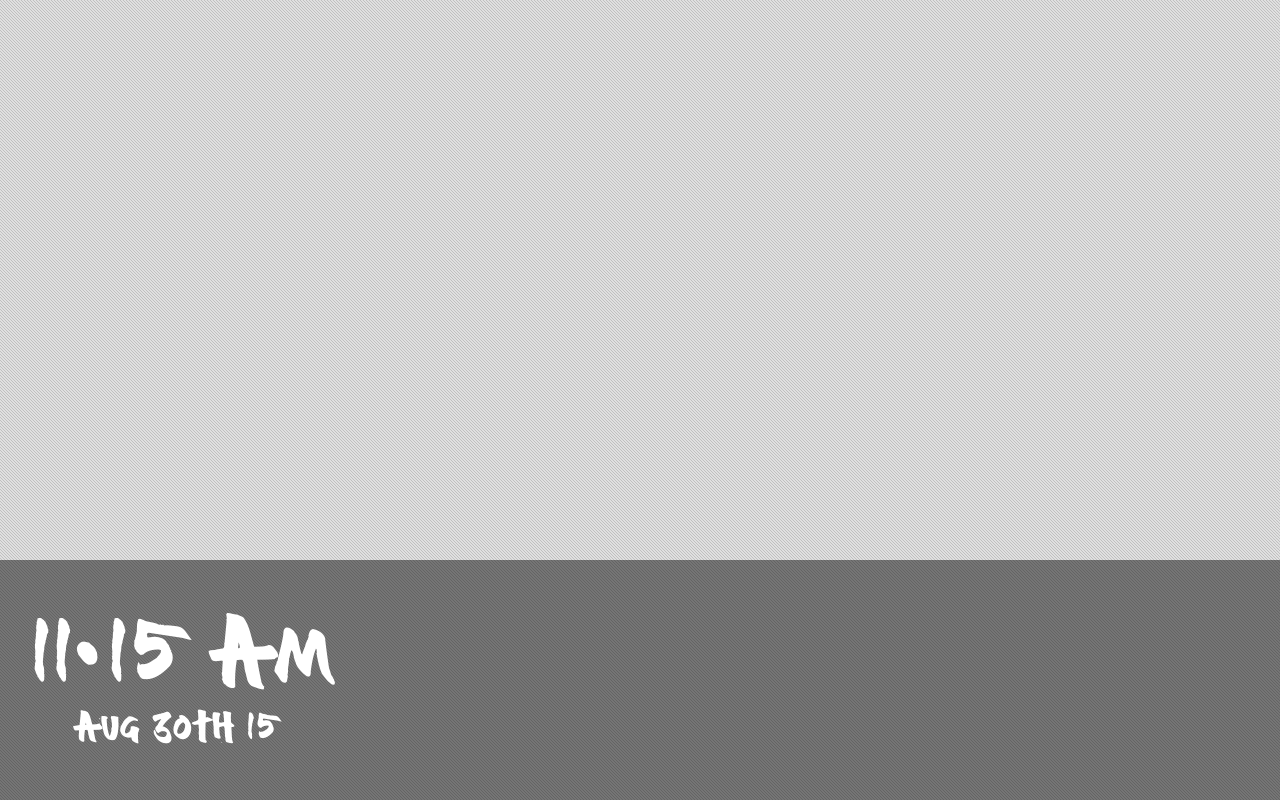
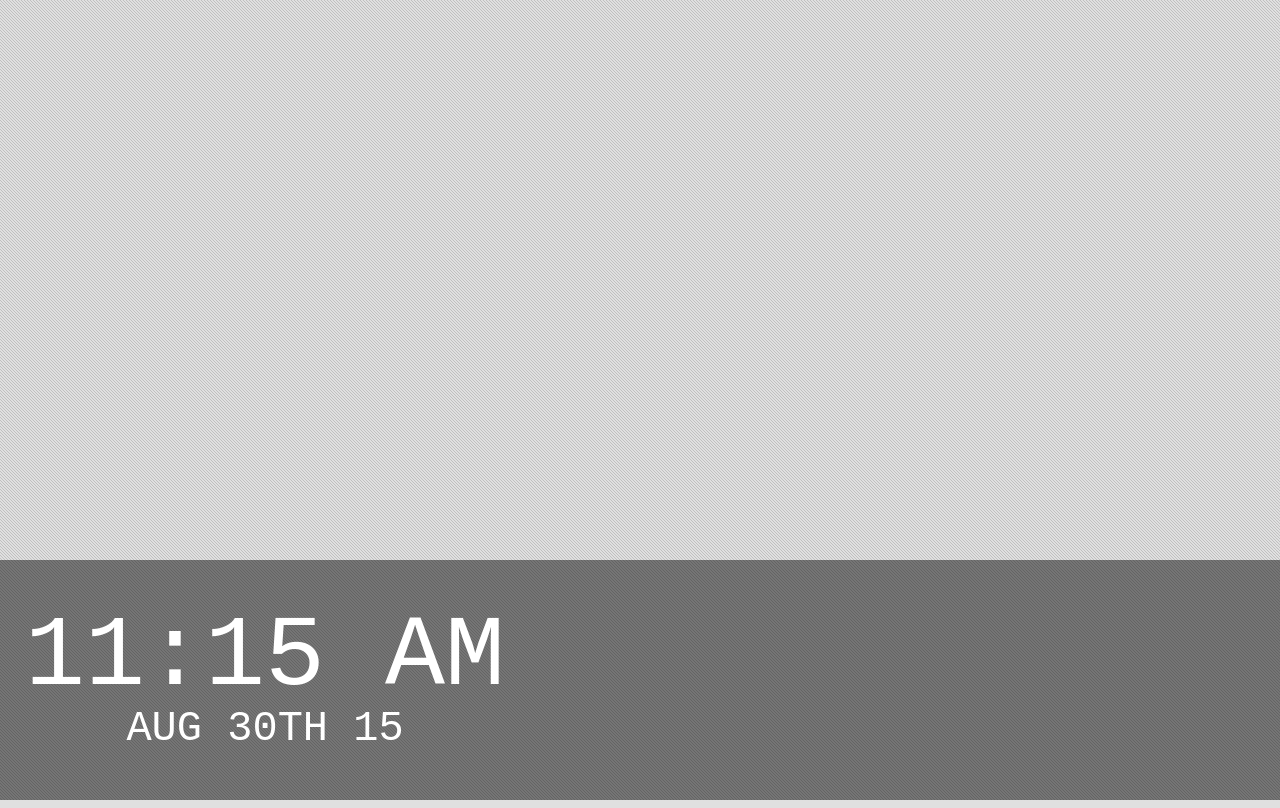
Before and after one commit to mschmo/personal-site, a Flask app: template server/admin/templates/admin/schmo_screen.html in a window 1280 px wide. Run offline with Flask 2, Linux system fonts and the light colour scheme; the template is opened without the code that fills it: most values are stand-ins (such as "Sample title", 1, 10 or a date in 2020); some libraries are stand-ins or nearby versions.

Commit message:
web safe fonts and overflow hidden footer

```diff
--- a/server/admin/static/css/liscroller.css
+++ b/server/admin/static/css/liscroller.css
@@ -15,7 +15,7 @@ overflow: hidden;
 ul.newsticker { /* that's your list */
 position: relative;
 left: 0;
-font: bold 28px thug;
+font: bold 28px Courier New;
 list-style-type: none;
 margin: 0;
 padding: 0;
--- a/server/admin/static/css/screen.css
+++ b/server/admin/static/css/screen.css
@@ -16,7 +16,7 @@
 }
 
 #weather {
-  font-family: thug;
+  font-family: Courier New;
 }
 
 /* Clock */
@@ -28,7 +28,7 @@
   text-transform: uppercase;
   margin: 0 0 50px 25px;
   color: #fff;
-  font-family: thug;
+  font-family: Courier New;
   font-size: 100px;
   font-weight: normal;
   font-style: normal;
@@ -47,10 +47,12 @@ footer {
   left:0;
   text-transform: uppercase;
   color: #fff;
-  font-family: thug;
+  font-family: Courier New;
   font-size: 28px;
   font-weight: normal;
   font-style: normal;
   line-height: 1.0;
   width:100%;
+  overflow:hidden;
+  padding-bottom:10px;
 }
```
